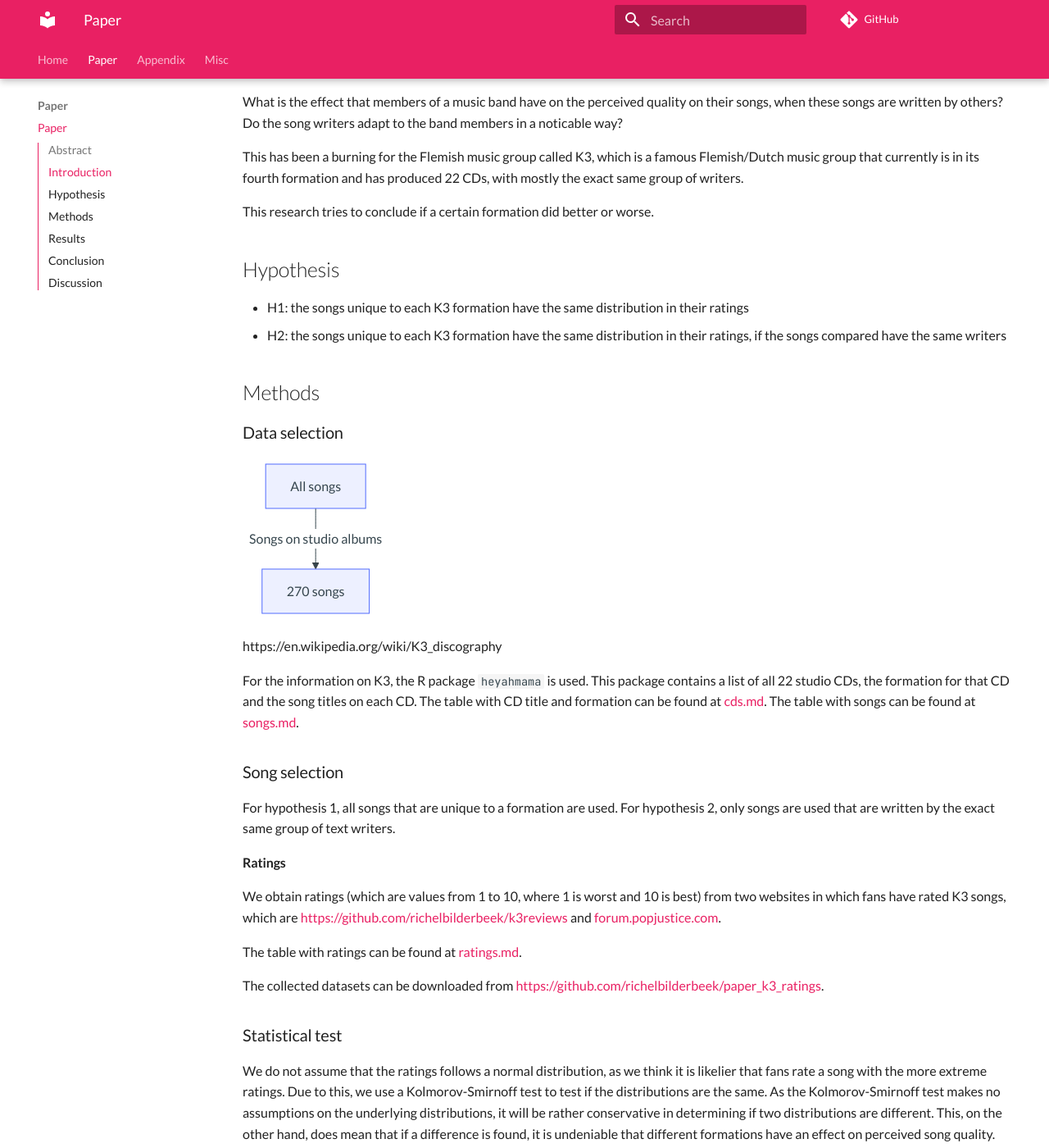
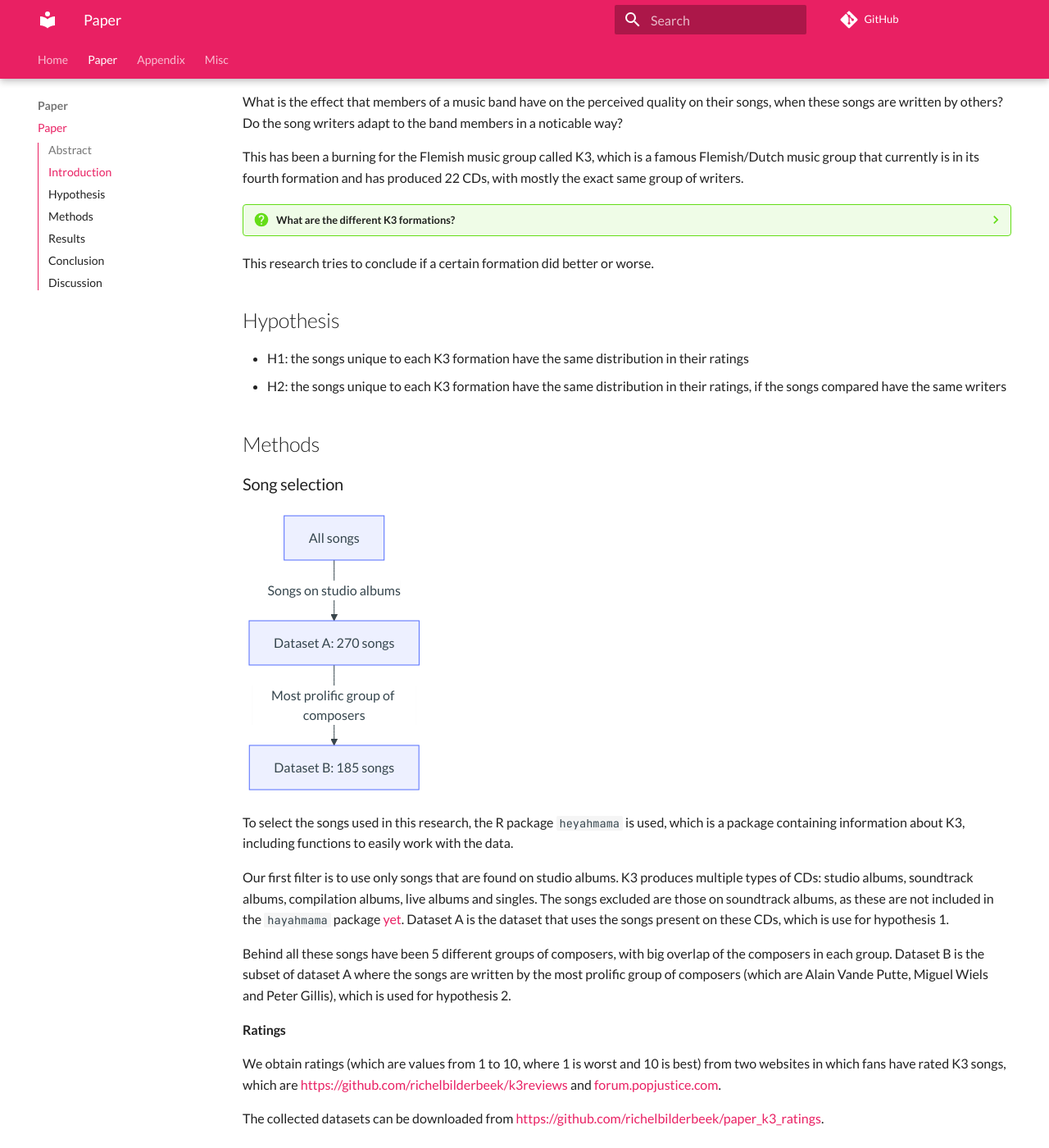
Before and after one commit to richelbilderbeek/paper_k3_ratings, an MkDocs documentation site: the page built from docs/paper.md, in a window 1280 px wide and 1400 px high, scrolled down 418 px. Shown: the whole window at 82% size. Built offline with MkDocs 1.6.1 and Material for MkDocs 9.7.7, drawn with Linux system fonts in a browser that asks for light colours; comment, search, counter and statistics services are not loaded.

Commit message:
Add formations

````diff
--- a/docs/paper.md
+++ b/docs/paper.md
@@ -11,7 +11,6 @@
 called K3, using song ratings as given by fans.
 It was found that band members do/don't
 influence the perceived quality of the song.
-
 
 ## Introduction
 
@@ -28,6 +27,20 @@
 and has produced 22 CDs, with mostly the
 exact same group of writers.
 
+???- question "What are the different K3 formations?"
+
+    These are the K3 formations,
+    as obtained by `heyahmama::get_formations_wide()`:
+
+    Formation||Members
+    ---------|-----------------------
+    1        |Karen, Kristel,Kathleen
+    2        |Josje, Karen, Kathleen
+    3        |Hanne, Klaasje, Marthe
+    4        |Hanne, Julia, Marthe
+
+    > Table 1: K3 formations
+
 This research tries to conclude if a certain formation
 did better or worse.
 
@@ -41,29 +54,38 @@
 
 ## Methods
 
-### Data selection
+### Song selection
 
 ```mermaid
 flowchart TD
   all[All songs]
-  studio_albums[270 songs]
+  studio_albums[Dataset A: 270 songs]
+  same_composers[Dataset B: 185 songs]
 
   all --> |Songs on studio albums|studio_albums
+  studio_albums --> |Most prolific group of composers|same_composers
 ```
 
-https://en.wikipedia.org/wiki/K3_discography
+To select the songs used in this research,
+the R package `heyahmama` is used,
+which is a package containing information about K3,
+including functions to easily work with the data.
 
-For the information on K3, the R package `heyahmama` is used.
-This package contains a list of all 22 studio CDs,
-the formation for that CD and the song titles on each CD.
-The table with CD title and formation can be found at [cds.md](cds.md).
-The table with songs can be found at [songs.md](songs.md).
+Our first filter is to use only songs that are found on studio albums.
+K3 produces multiple types of CDs: studio albums,
+soundtrack albums, compilation albums, live albums and singles.
+The songs excluded are those on soundtrack albums,
+as these are not included in the `hayahmama` package
+[yet](https://github.com/richelbilderbeek/heyahmama/issues/10).
+Dataset A is the dataset that uses the songs present on these CDs,
+which is use for hypothesis 1.
 
-### Song selection
-
-For hypothesis 1, all songs that are unique to a formation
-are used. For hypothesis 2, only songs are used that
-are written by the exact same group of text writers.
+Behind all these songs have been 5 different groups of
+composers, with big overlap of the composers in each group.
+Dataset B is the subset of dataset A where the songs are written
+by the most prolific group of composers (which are
+Alain Vande Putte, Miguel Wiels and Peter Gillis),
+which is used for hypothesis 2.
 
 #### Ratings
 
@@ -73,8 +95,6 @@
 have rated K3 songs,
 which are [https://github.com/richelbilderbeek/k3reviews](https://github.com/richelbilderbeek/k3reviews)
 and [forum.popjustice.com](https://forum.popjustice.com/threads/its-the-k3-singles-rate.62219/).
-
-The table with ratings can be found at [ratings.md](ratings.md).
 
 The collected datasets can be downloaded from
 [https://github.com/richelbilderbeek/paper_k3_ratings](https://github.com/richelbilderbeek/paper_k3_ratings).
````
